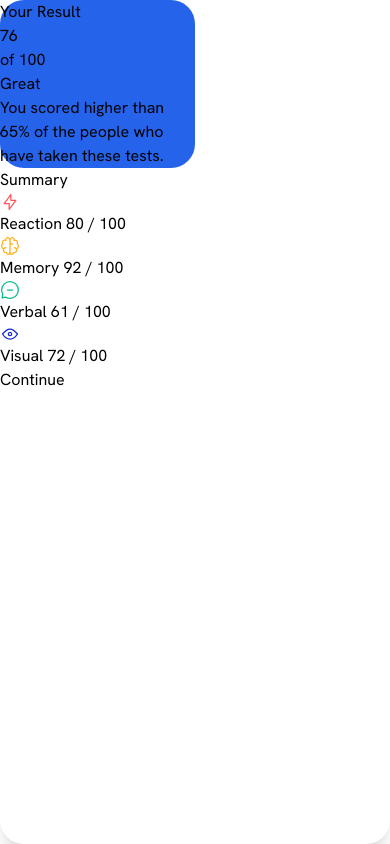
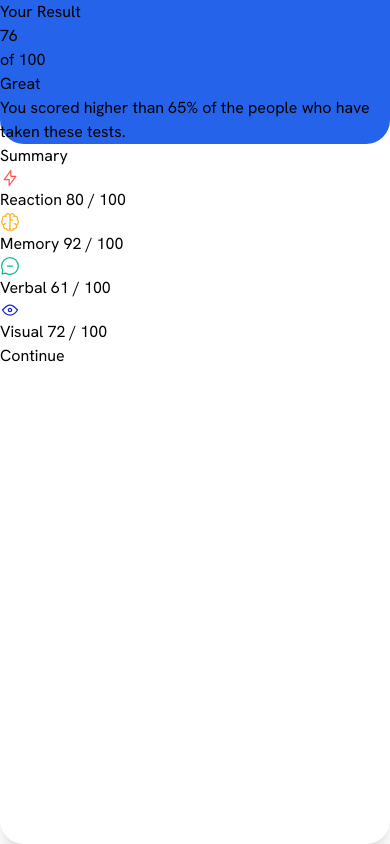
Before and after one commit to Noam-Bahar/results-summary-component-main, a website with bundled scripts: page index.html in a window 390 px wide. Built offline with nearby package versions, Linux system fonts and the light colour scheme.

Commit message:
fix incorrect widths in mobile view, upper section border radius

```diff
--- a/index.html
+++ b/index.html
@@ -32,7 +32,7 @@
     <article
       class="max-sm:w-full max-sm:h-full flex max-sm:flex-col rounded-3xl shadow-xl"
     >
-      <section class="w-1/2 rounded-3xl bg-blue-600">
+      <section class="sm:w-1/2 sm:rounded-3xl rounded-b-3xl bg-blue-600">
         <h2>Your Result</h2>
         <div>
           <h3>76</h3>
@@ -43,7 +43,7 @@
           You scored higher than 65% of the people who have taken these tests.
         </p>
       </section>
-      <section class="w-1/2">
+      <section class="sm:w-1/2">
         <h2>Summary</h2>
         <div id="summaryCategoriesDiv"></div>
         <button
```
Also changed, not shown: output.css.
